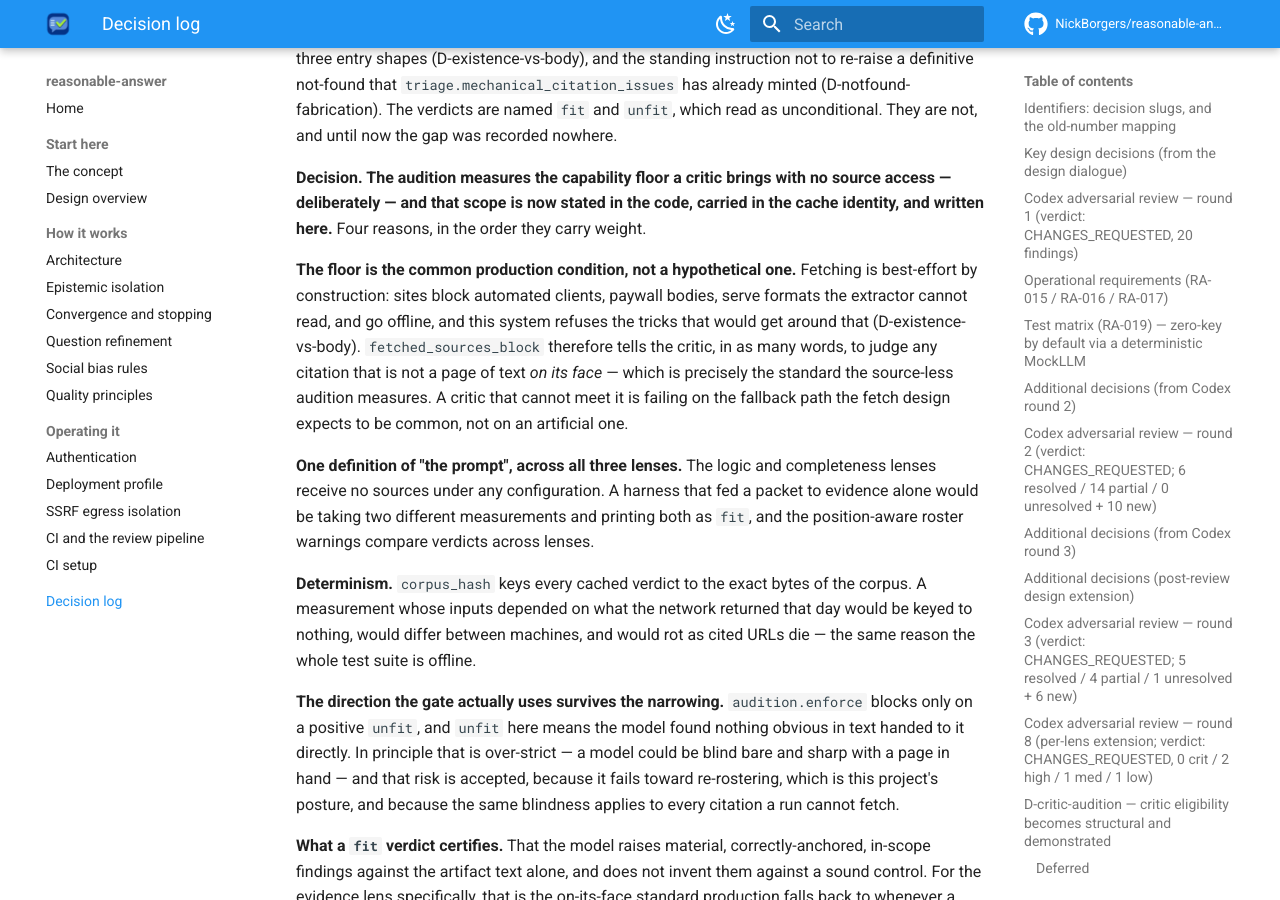
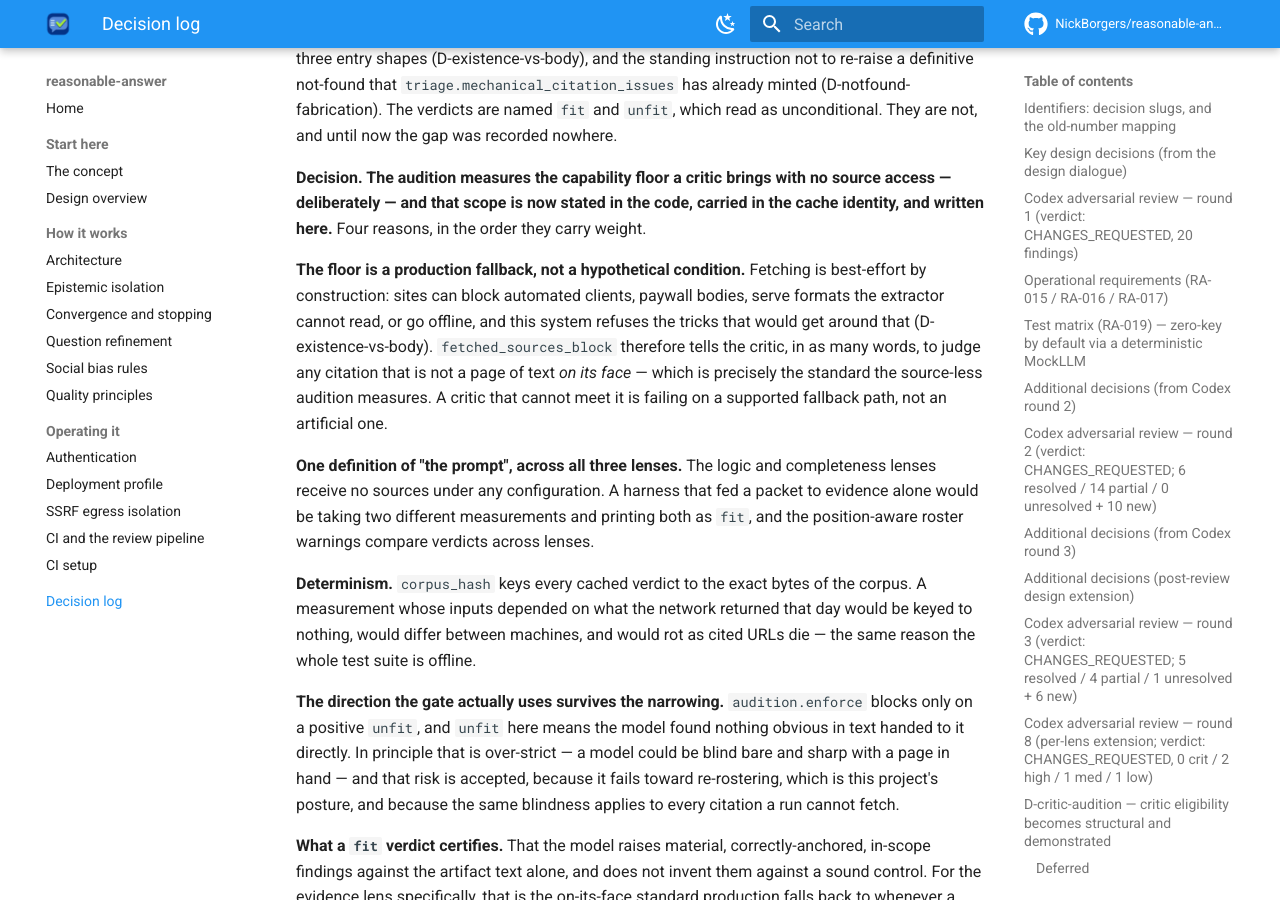
Before and after one commit to NickBorgers/reasonable-answer, an MkDocs documentation site: the page built from docs/decisions.md, in a window 1280 px wide and 900 px high, scrolled down 81227 px. Built offline with MkDocs 1.6.1 and Material for MkDocs 9.7.7, drawn with Linux system fonts in a browser that asks for light colours; comment, search, counter and statistics services are not loaded.

Commit message:
fix: address reviewer findings (cycle 1, cold)
Addressed the sole quality blocker by removing the unsupported claim that source-less fallback is common. The docs and matching module doctrine now state only the repository-grounded fact that it is an explicitly supported production fallback when fetched body text is unavailable; runtime behavior is unchanged. All verification gates pass.

Addressed:
  - quality/qual-claim-unsupported-1

```diff
--- a/docs/decisions.md
+++ b/docs/decisions.md
@@ -2691,13 +2691,13 @@ recorded nowhere.
 deliberately — and that scope is now stated in the code, carried in the cache identity, and
 written here.** Four reasons, in the order they carry weight.
 
-**The floor is the common production condition, not a hypothetical one.** Fetching is best-effort
-by construction: sites block automated clients, paywall bodies, serve formats the extractor cannot
-read, and go offline, and this system refuses the tricks that would get around that
+**The floor is a production fallback, not a hypothetical condition.** Fetching is best-effort by
+construction: sites can block automated clients, paywall bodies, serve formats the extractor cannot
+read, or go offline, and this system refuses the tricks that would get around that
 (D-existence-vs-body). `fetched_sources_block` therefore tells the critic, in as many words, to
 judge any citation that is not a page of text *on its face* — which is precisely the standard the
-source-less audition measures. A critic that cannot meet it is failing on the fallback path the
-fetch design expects to be common, not on an artificial one.
+source-less audition measures. A critic that cannot meet it is failing on a supported fallback
+path, not an artificial one.
 
 **One definition of "the prompt", across all three lenses.** The logic and completeness lenses
 receive no sources under any configuration. A harness that fed a packet to evidence alone would be
```
Also changed, not shown: docs/concepts.md (+2 -2 lines), 1 other file.
